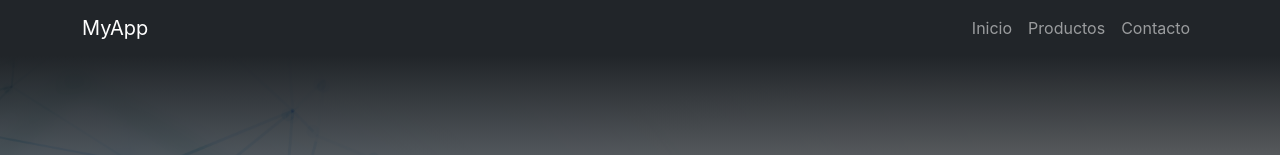
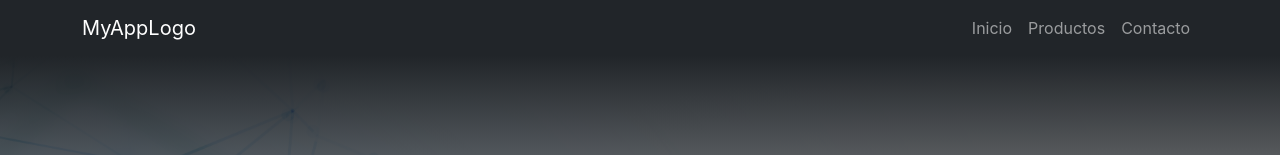
Before and after one commit to pablorito14/ARGPRO2_Clase3_tarea, a React (Create React App) app: page / in a window 1280 px wide. Shown: the top 155 px of the page. Built offline with nearby package versions, Linux system fonts and the light colour scheme.

Commit message:
correcciones

```diff
--- a/src/Components/Header/Header.jsx
+++ b/src/Components/Header/Header.jsx
@@ -1,12 +1,12 @@
 
 import './Header.css';
-
+//
 const Header = () => {
  return(
    <header>
     <nav className="navbar navbar-expand-lg bg-dark sticky-top" data-bs-theme="dark">
       <div className="container">
-        <a className="navbar-brand" href="/">MyApp</a>
+        <a className="navbar-brand" href="/">MyAppLogo</a>
         <button className="navbar-toggler" type="button" data-bs-toggle="collapse" data-bs-target="#navbarNavDropdown" aria-controls="navbarNavDropdown" aria-expanded="false" aria-label="Toggle navigation">
           <span className="navbar-toggler-icon"></span>
         </button>
```
